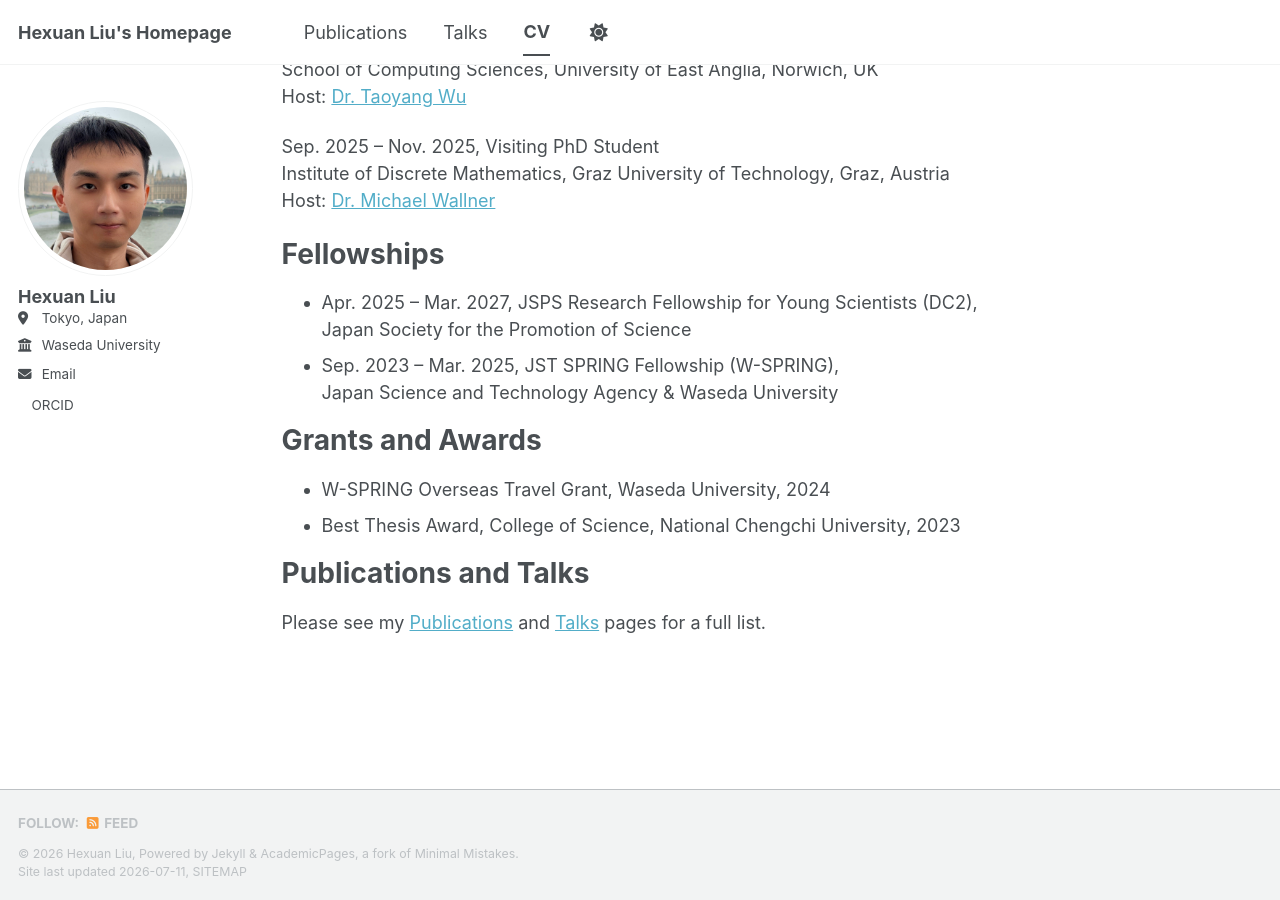
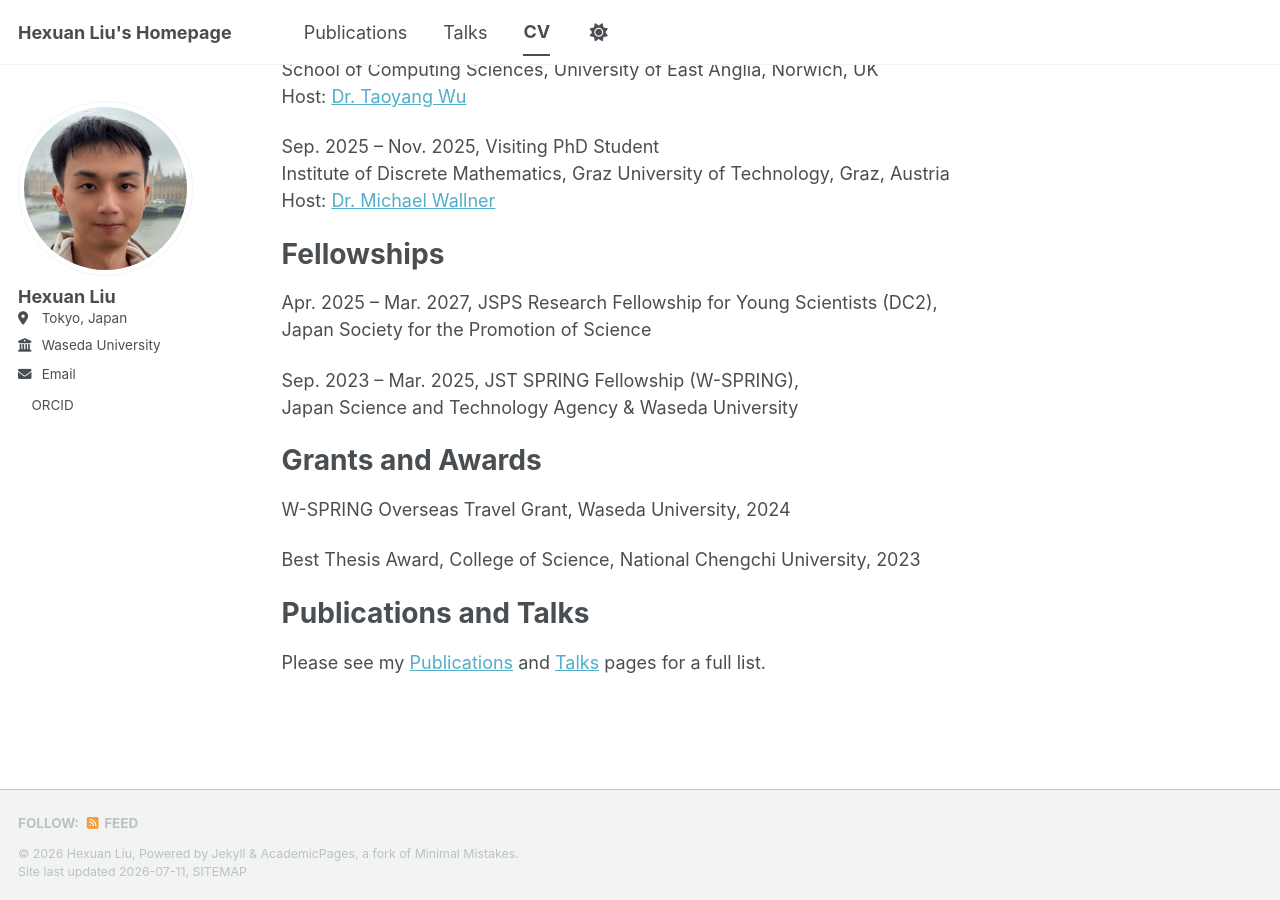
Before and after one commit to Hexuan-Liu/hexuan-liu.github.io, a Jekyll site: the page built from _pages/cv.md, in a window 1280 px wide and 900 px high, scrolled down 504 px. Built offline with Jekyll 4.4.1, drawn with Linux system fonts in a browser that asks for light colours; a style sheet for code colours, icons or effects is not loaded.

Commit message:
Update cv.md

```diff
--- a/_pages/cv.md
+++ b/_pages/cv.md
@@ -34,15 +34,17 @@ Host: [Dr. Michael Wallner](https://dmg.tuwien.ac.at/mwallner/)
 
 Fellowships
 ======
-- Apr. 2025 – Mar. 2027, JSPS Research Fellowship for Young Scientists (DC2),<br>
-  Japan Society for the Promotion of Science
-- Sep. 2023 – Mar. 2025, JST SPRING Fellowship (W-SPRING),<br>
-  Japan Science and Technology Agency & Waseda University
+Apr. 2025 – Mar. 2027, JSPS Research Fellowship for Young Scientists (DC2),<br>
+Japan Society for the Promotion of Science
+
+Sep. 2023 – Mar. 2025, JST SPRING Fellowship (W-SPRING),<br>
+Japan Science and Technology Agency & Waseda University
 
 Grants and Awards
 ======
-- W-SPRING Overseas Travel Grant, Waseda University, 2024
-- Best Thesis Award, College of Science, National Chengchi University, 2023
+W-SPRING Overseas Travel Grant, Waseda University, 2024
+
+Best Thesis Award, College of Science, National Chengchi University, 2023
 
 Publications and Talks
 ======
```
